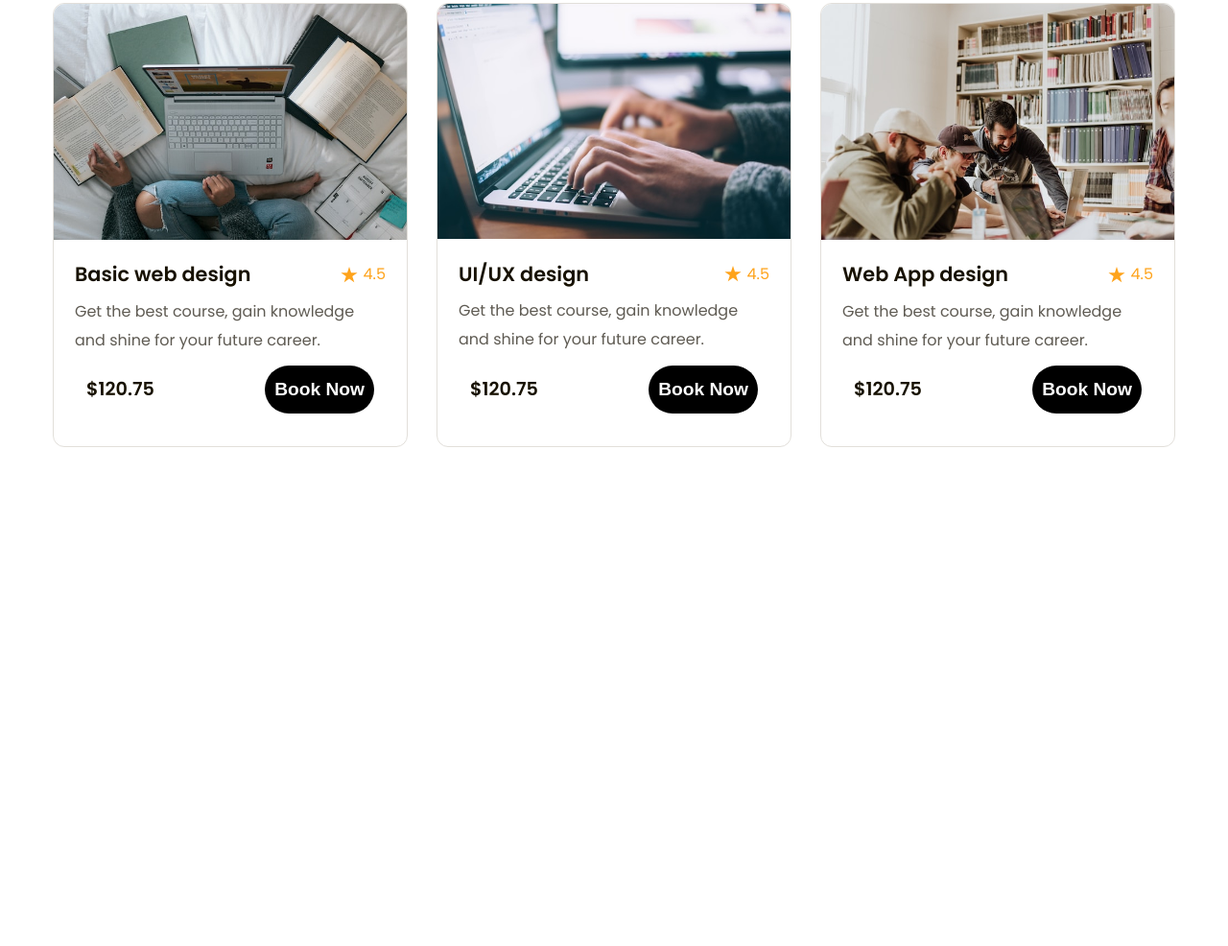
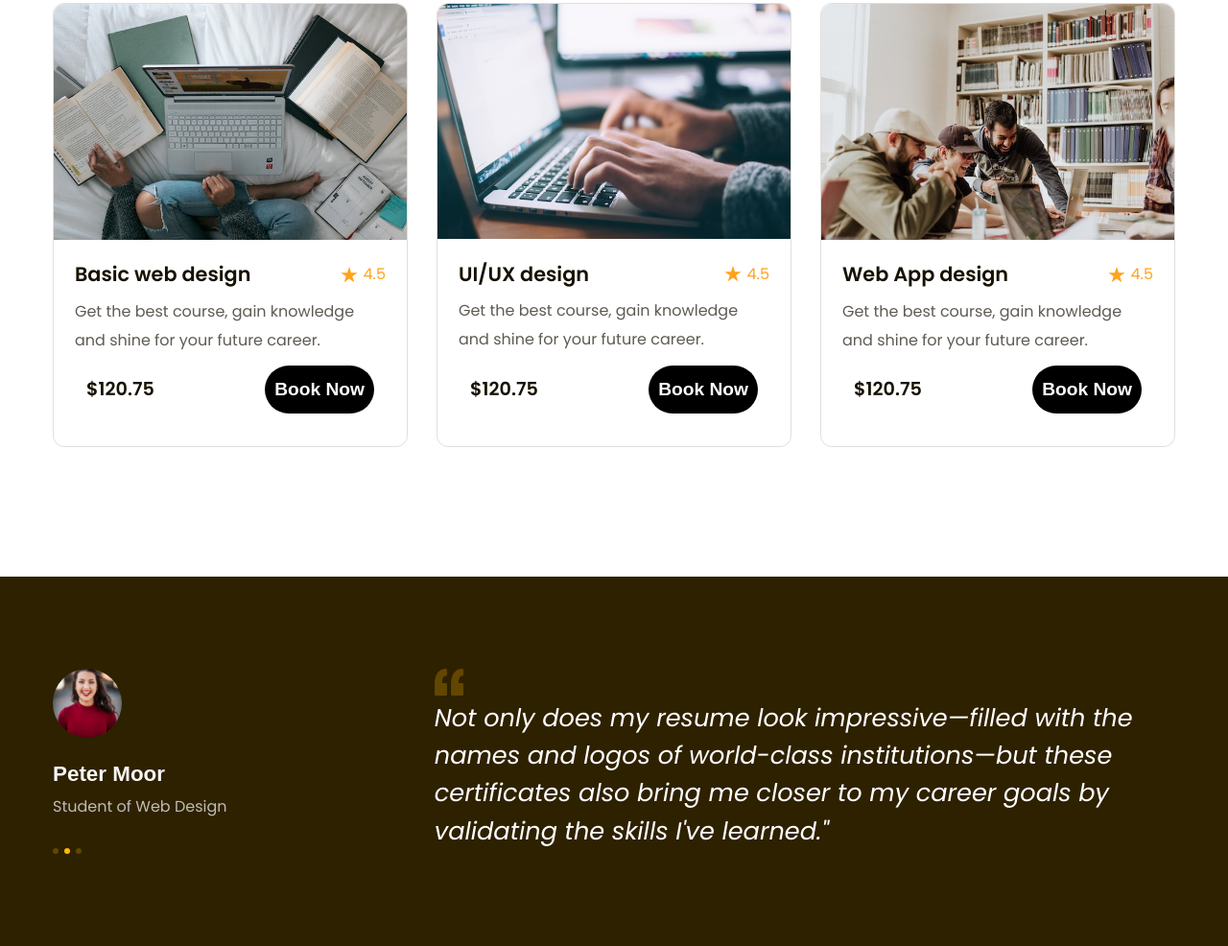
Before and after one commit to hauvip123/figma_to_html, a plain HTML site: page index.html in a window 1280 px wide. Shown: the part 1096-2082 px from the top of the page at 96% size. Before the commit the page ends 1627 px from the top, so only its background shows below. Drawn offline with Linux system fonts and the light colour scheme.

Commit message:
p8 feedback

```diff
--- a/assets/css/style.css
+++ b/assets/css/style.css
@@ -219,7 +219,7 @@ a {
 .hero .stats strong:nth-child(2) {
   margin-left: 28px;
 }
-/* =============popular========== */
+/* ============popular========== */
 .popular {
   margin: 65px 0px;
   margin-top: 135px;
@@ -327,3 +327,58 @@ a {
   background: #fff;
   box-shadow: 0px 18px 36px 0px rgba(0, 0, 0, 0.1);
 }
+/* ===============feedback=========== */
+.feedback {
+  margin-top: 135px;
+  padding: 96px 0px;
+  background: #2e2100;
+}
+.feedback-item {
+  display: flex;
+}
+.feedback-item .avatar {
+  width: 72px;
+  height: 72px;
+  border-radius: 50%;
+  object-fit: cover;
+}
+.feedback-item .info .member-name {
+  margin-top: 18px;
+  color: #f7f7f7;
+  font-family: var(--font-heading);
+  font-size: 1.4rem;
+  font-weight: 700;
+  line-height: 1.42;
+}
+.feedback-item .info .desc {
+  margin-top: 4px;
+  color: #bfbcb2;
+  font-size: 1rem;
+  line-height: 1.86;
+}
+.feedback-item .dot {
+  height: 6px;
+  width: 6px;
+  border-radius: 50%;
+  background: #634700;
+  cursor: pointer;
+}
+.feedback-item .dots {
+  display: flex;
+  margin-top: 28px;
+  gap: 6px;
+}
+.feedback-item .dot.active {
+  background: var(--primary-color);
+  cursor: default;
+}
+.feedback-item .content {
+  width: 66%;
+  margin-left: auto;
+}
+.feedback-item blockquote {
+  color: #fff;
+  font-size: 1.6rem;
+  font-style: italic;
+  line-height: 1.54;
+}
--- a/index.html
+++ b/index.html
@@ -245,6 +245,40 @@
           </div>
         </div>
       </div>
+      <!-- feedback -->
+      <div class="feedback">
+        <div class="main-content">
+          <div class="feedback-list">
+            <div class="feedback-item">
+              <!-- khoi ben trai -->
+              <div class="info">
+                <img src="assets/img/ava1.jpg" alt="avatar" class="avatar" />
+                <p class="member-name">Peter Moor</p>
+                <p class="desc">Student of Web Design</p>
+                <div class="dots">
+                  <span class="dot"></span>
+                  <span class="dot active"></span>
+                  <span class="dot"></span>
+                </div>
+              </div>
+              <!-- khối bên phải -->
+              <div class="content">
+                <img
+                  src="assets/icon/open-quote.svg"
+                  alt=""
+                  class="open-quote"
+                />
+                <blockquote>
+                  Not only does my resume look impressive—filled with the names
+                  and logos of world-class institutions—but these certificates
+                  also bring me closer to my career goals by validating the
+                  skills I've learned."
+                </blockquote>
+              </div>
+            </div>
+          </div>
+        </div>
+      </div>
     </main>
   </body>
 </html>
```
Also changed, not shown: assets/icon/open-quote.svg (added), assets/img/ava1.jpg (added).
